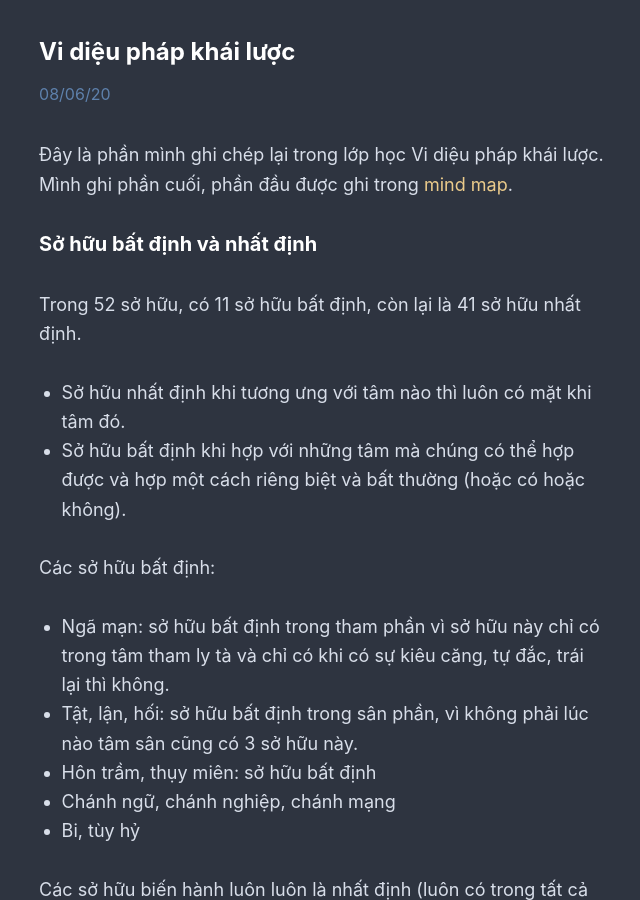
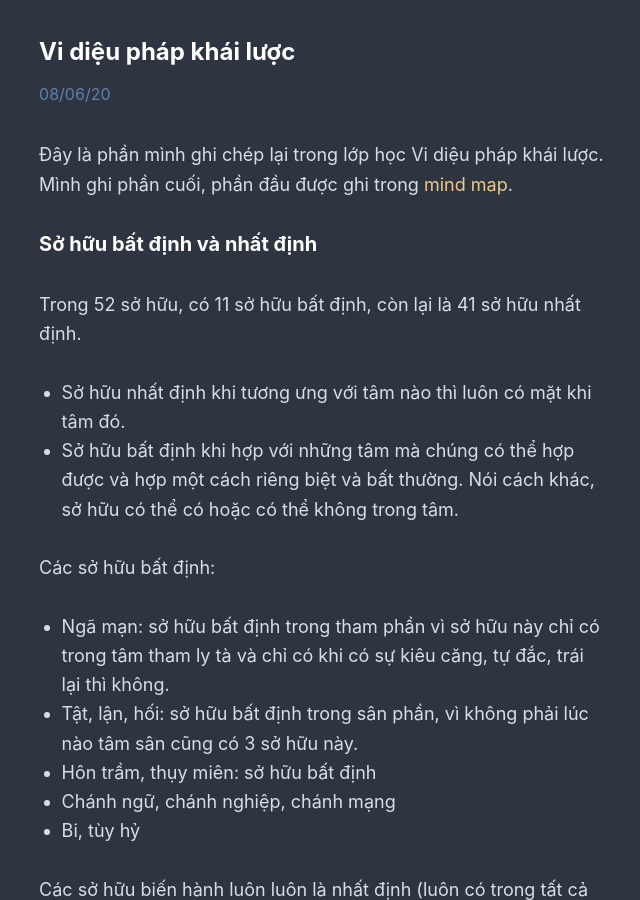
Before and after one commit to rilwis/hontap.info, a Jekyll site: the page built from _posts/2020-06-08-vi-dieu-phap-khai-luoc.md, in a window 1280 px wide and 900 px high. Shown: the whole window, without its empty margins (317-957 px from the left). Built offline with Jekyll 4.4.1, drawn with Linux system fonts in a browser that asks for light colours; our own code applies the rules of GitHub Pages for plain Markdown files; some of the changed text lies outside the part shown.

Commit message:
Update 2020-06-08-vi-dieu-phap-khai-luoc.md

```diff
--- a/_posts/2020-06-08-vi-dieu-phap-khai-luoc.md
+++ b/_posts/2020-06-08-vi-dieu-phap-khai-luoc.md
@@ -9,7 +9,7 @@ title: Vi diệu pháp khái lược
 Trong 52 sở hữu, có 11 sở hữu bất định, còn lại là 41 sở hữu nhất định.
 
 - Sở hữu nhất định khi tương ưng với tâm nào thì luôn có mặt khi tâm đó.
-- Sở hữu bất định khi hợp với những tâm mà chúng có thể hợp được và hợp một cách riêng biệt và bất thường (hoặc có hoặc không).
+- Sở hữu bất định khi hợp với những tâm mà chúng có thể hợp được và hợp một cách riêng biệt và bất thường. Nói cách khác, sở hữu có thể có hoặc có thể không trong tâm.
 
 Các sở hữu bất định:
 
@@ -150,6 +150,7 @@ Ví dụ:
 - Tâm tham thọ hỷ hợp tà vô trợ có: 13 tự tha + 4 si phần + sở hữu tham + tà kiến = 19 sở hữu hợp.
 - Tâm tham thọ hỷ hợp tà hữu trợ có: 13 tự tha + 4 si phần + sở hữu tham + tà kiến + 2 hôn phần (bất định) = 21 sở hữu hợp.
 - Tâm tham thọ hỷ ly tà vô trợ có: 13 tự tha + 4 si phần + sở hữu tham + ngã mạn (bất định) = 19 sở hữu hợp.
+- Tâm sân thọ ưu hợp phẫn hữu trợ: 12 tự tha (trừ hỷ) + 4 si phần + sân + tật, lận, hối (bất định) + 2 hôn phần (bất định) = 22 sở hữu hợp.
 - Tâm sân thọ ưu hợp phẫn vô trợ: 12 tự tha (trừ hỷ) + 4 si phần + sân + tật, lận, hối (bất định) = 20 sở hữu hợp.
 - Tâm si hoài nghi: 10 tự tha (trừ hỷ, thắng giải, dục) + 4 si phần + hoài nghi = 15 sở hữu hợp.
 
```
